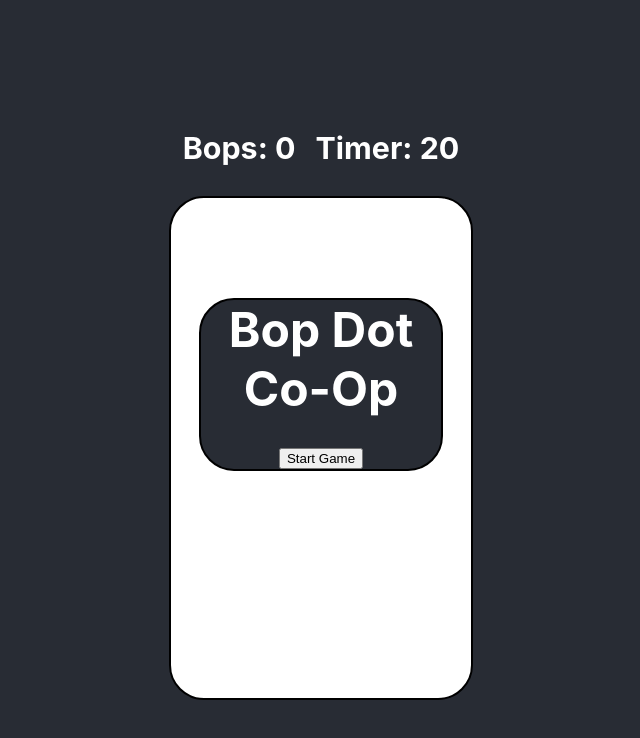
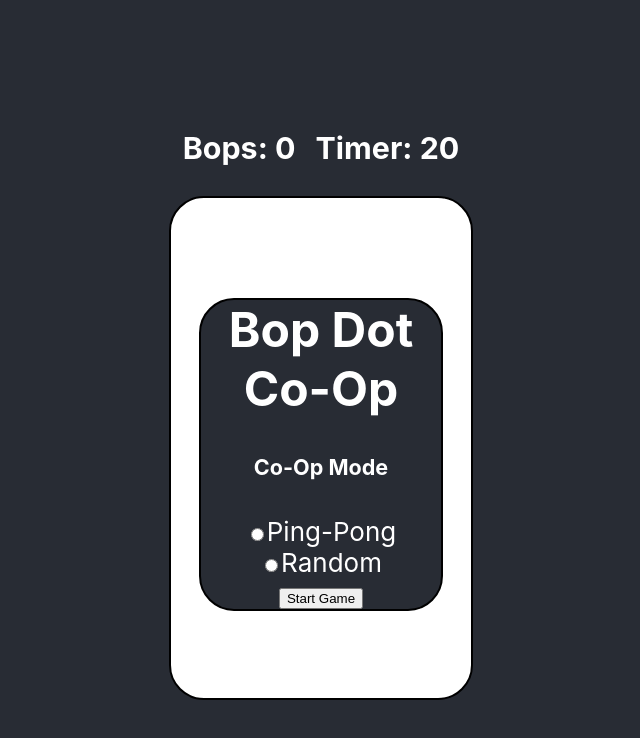
Before and after one commit to bungernt12/dot-bop, a React (Create React App) app: page /CoOp in a window 1280 px wide. Shown: the top 738 px of the page, without its empty margins (319-959 px from the left). Built offline with nearby package versions, Linux system fonts and the light colour scheme.

Commit message:
Added Radio input for CoOp Game Mode

```diff
--- a/src/Components/CoOpGame.js
+++ b/src/Components/CoOpGame.js
@@ -1,12 +1,12 @@
 import React, { useState, useEffect } from "react";
 import GameLobby from "./GameLobby";
 import bopSound from "./Bop-Sound.mp3";
-// import Dot from "./Dot";
 
 const PlayingField = (props) => {
   const [dotLocation, setDotLocation] = useState({ top: 0, left: 0 });
   const [dotColor, setDotColor] = useState("darkgreen");
   const [dotSide, setDotSide] = useState("top");
+  const [coOpMode, setCoOpMode] = useState('Random')
 
   const bopSoundObj = new Audio(bopSound);
 
@@ -43,15 +43,6 @@ const PlayingField = (props) => {
       {props.gameRunning ? (
         <div>
           <div className="centerLine"></div>
-          {/* <Dot
-            className="dot"
-            onClick={dotClickHandle}
-            style={{
-              top: `${dotLocation.top}px`,
-              left: `${dotLocation.left}px`,
-              backgroundColor: dotColor,
-            }}
-          /> */}
           <button
             className="dot"
             onClick={dotClickHandle}
@@ -69,6 +60,8 @@ const PlayingField = (props) => {
           toggleGameRunning={toggleGameRunning}
           gameTitle={"Co-Op"}
           bopCount={props.bopCount}
+          coOpMode={coOpMode}
+          setGameMode={setCoOpMode}
         />
       )}
     </div>
--- a/src/Components/GameLobby.js
+++ b/src/Components/GameLobby.js
@@ -8,6 +8,16 @@ const GameLobby = (props) => {
         <br />
         {props.gameTitle}
       </h3>
+      <h5>Co-Op Mode</h5>
+      <form>
+        <label>
+          <input type="radio" name="gameMode" value="Ping-Pong" />Ping-Pong
+        </label>
+        <br/>
+        <label>
+          <input type="radio" name="gameMode" value="Random" />Random
+        </label>
+      </form>
       {/* <h3>Bops: {props.bopCount}</h3> */}
       <button className="startButton" onClick={props.toggleGameRunning}>
         Start Game
```
